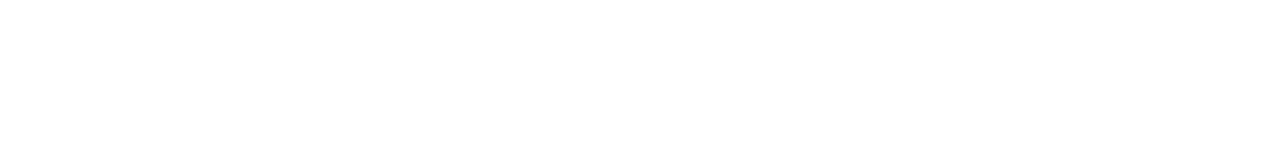
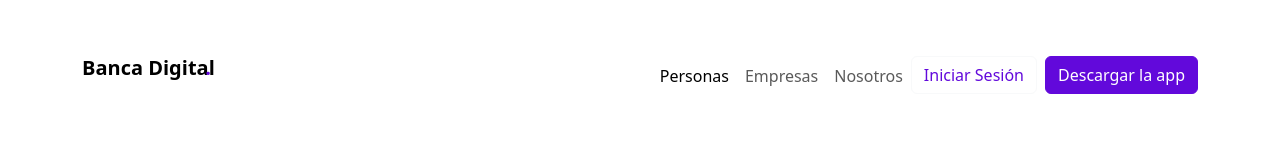
Before and after one commit to ArbeyMaya/Banco-Digital, a plain HTML site: page index.html in a window 1280 px wide. Drawn offline with nearby package versions, Linux system fonts and the light colour scheme.

Commit message:
Se termino el NavBar

```diff
--- /dev/null
+++ b/css/style.css
@@ -0,0 +1,27 @@
+:root{
+    --primary: #6209db;
+    --dark: #000000;
+    --light: #ffffff;
+    --grey: #f5f5f5;
+}
+
+.btn-primary{
+    background-color: var(--primary);
+    border-color: var(--primary);
+}
+
+.btn-primary:hover{
+    background-color: var(--light);
+    border-color: var(--primary);
+    color: var(--primary);
+}
+
+.btn-light{
+    background-color: var(--light);
+    color: var(--primary);
+}
+p {
+    margin-top: -1.9rem;
+    margin-left: 7.7rem;
+    color: var(--primary);
+}
--- a/index.html
+++ b/index.html
@@ -3,9 +3,43 @@
     <head>
         <meta charset="UTF-8">
         <meta name="viewport" content="width=device-width, initial-scale=1.0">
-    <title>Inicio</title>
+        <link href="https://cdn.jsdelivr.net/npm/bootstrap@5.3.3/dist/css/bootstrap.min.css" rel="stylesheet" integrity="sha384-QWTKZyjpPEjISv5WaRU9OFeRpok6YctnYmDr5pNlyT2bRjXh0JMhjY6hW+ALEwIH" crossorigin="anonymous">
+        <link rel="stylesheet" href="/css/style.css">
+        <title>Banca Digital</title>
     </head>
     <body>
+        <!--NAVBAR-->
+        <nav class="navbar navbar-expand-lg">
+            <div class="container">
+            <a class="navbar-brand fw-bold" href="#">Banca Digital <p>.</p></a>
+            <button class="navbar-toggler" type="button" data-bs-toggle="collapse" data-bs-target="#navbarSupportedContent" aria-controls="navbarSupportedContent" aria-expanded="false" aria-label="Toggle navigation">
+                <span class="navbar-toggler-icon"></span>
+            </button>
+                <div class="collapse navbar-collapse " id="navbarSupportedContent">
+                    <ul class="navbar-nav ms-auto mb-2 mb-lg-0 py-5">
+                        <li class="nav-item">
+                            <a class="nav-link active" aria-current="page" href="#">Personas</a>
+                        </li>
+                        <li class="nav-item">
+                            <a class="nav-link" href="#">Empresas</a>
+                        </li>
+                        <li class="nav-item">
+                            <a class="nav-link" href="#">Nosotros</a>
+                        </li>
+                        <li class="nav-item ">
+                            <a class="btn btn-light me-2" href="#">Iniciar Sesión</a>
+                        </li>
+                        <li class="nav-item">
+                            <a class="btn btn-primary" href="#">Descargar la app</a>
+                        </li>
+
+                    </ul>
+                </div>
+            </div>
+        </nav>
+
+        <script src="https://cdn.jsdelivr.net/npm/bootstrap@5.3.3/dist/js/bootstrap.bundle.min.js" integrity="sha384-YvpcrYf0tY3lHB60NNkmXc5s9fDVZLESaAA55NDzOxhy9GkcIdslK1eN7N6jIeHz" crossorigin="anonymous"></script>
+        <script src="https://cdn.jsdelivr.net/npm/@popperjs/core@2.11.8/dist/umd/popper.min.js" integrity="sha384-I7E8VVD/ismYTF4hNIPjVp/Zjvgyol6VFvRkX/vR+Vc4jQkC+hVqc2pM8ODewa9r" crossorigin="anonymous"></script>
 
     </body>
 </html>
```
Also changed, not shown: img/blog-01.jpg (added), img/blog-02.jpg (added), img/blog-03.jpg (added), img/image-1.png (added), img/image-2.png (added), img/logo-apple.svg (added), img/logo-playstore.svg (added), 1 other file. Lines whose indentation alone changed are shown as unchanged.
